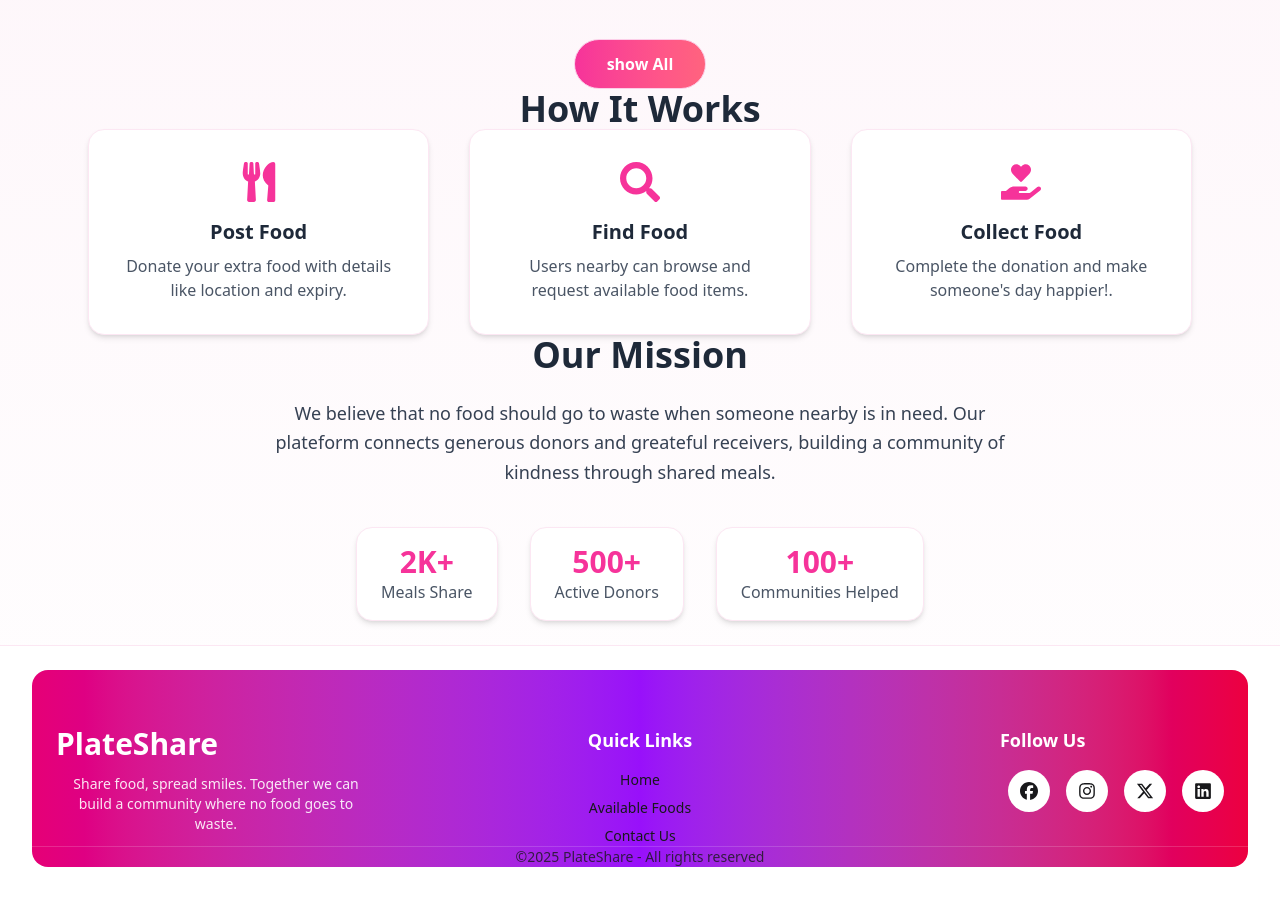
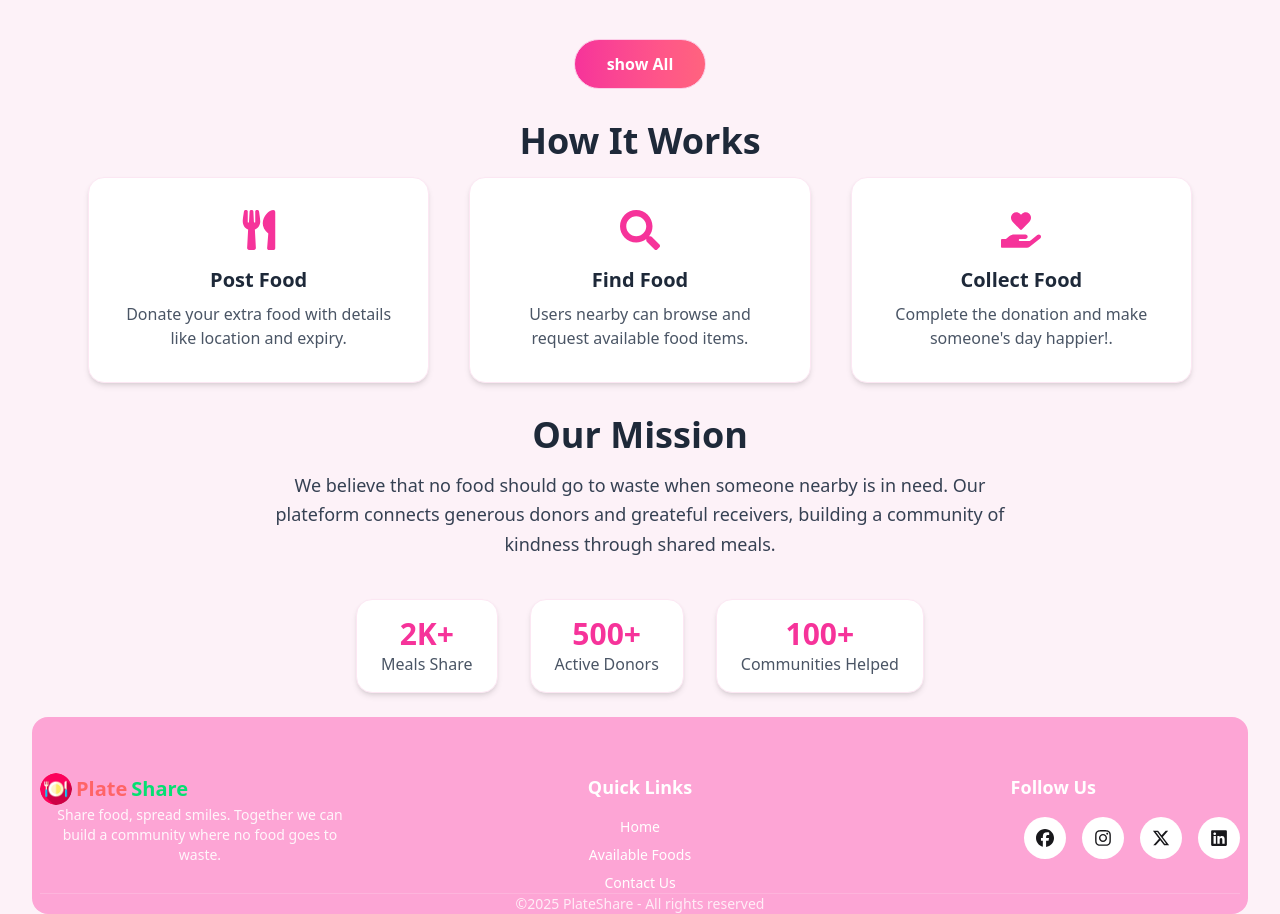
Before and after one commit to Abdur-Razzaqe/plate-share-client, a React (Vite) app: page / in a window 1280 px wide. Shown: the part 560-1474 px from the top of the page. Before the commit the page ends 1451 px from the top, so only its background shows below. Built offline with nearby package versions, Linux system fonts and the light colour scheme; no server answers.

Commit message:
footer section correction

```diff
--- a/src/components/Banner.jsx
+++ b/src/components/Banner.jsx
@@ -14,7 +14,7 @@ const slides = [
   {
     id: 2,
     title: "Be a Food Hero",
-    desc: "Every plate share brings happiness to someone in need.",
+    desc: "Every meal share brings happiness to someone in need.",
     img: "https://i.ibb.co.com/CsX5KPcb/photo-1504674900247-0877df9cc836.jpg",
   },
   {
@@ -26,7 +26,6 @@ const slides = [
 ];
 
 const Banner = () => {
-  // const [current, setCurrent] = useState(0);
   const [direction, setDirection] = useState(1);
   const [index, setIndex] = useState(0);
   const [searchTerm, setSearchTerm] = useState("");
@@ -68,17 +67,14 @@ const Banner = () => {
     enter: (dir) => ({
       x: dir > 0 ? "100%" : "-100%",
       opacity: 0,
-      // zIndex: 0,
     }),
     center: {
       x: 0,
       opacity: 1,
-      // zIndex: 1,
     },
     exit: (dir) => ({
       x: dir > 0 ? "-100%" : "100%",
       opacity: 0,
-      // zIndex: 0,
     }),
   };
 
--- a/src/components/FeaturedFoods.jsx
+++ b/src/components/FeaturedFoods.jsx
@@ -43,7 +43,7 @@ const FeaturedFoods = () => {
 
   return (
     <div>
-      <h2 className="text-3xl md:text-4xl font-bold text-center text-gray-800 mb-10">
+      <h2 className="text-3xl md:text-4xl font-bold text-center text-gray-800 mb-10 ">
         Feature Foods
       </h2>
 
--- a/src/components/Footer.jsx
+++ b/src/components/Footer.jsx
@@ -5,16 +5,19 @@ import {
   FaLinkedin,
   FaXTwitter,
 } from "react-icons/fa6";
+import logo from "../assets/logo.jpg";
 
 const Footer = () => {
   const year = new Date().getFullYear();
   return (
-    <footer className="bg-gradient-to-r from-pink-600 via-purple-600 to-rose-600  pt-14 rounded-2xl">
-      <div className="max-w-7xl mx-auto px-6 grid grid-cols-1 md:grid-cols-3 gap-10 text-center md:left ">
+    <footer className="bg-pink-300 px-2 pt-14 rounded-2xl">
+      <div className=" grid grid-cols-1 md:grid-cols-3 gap-10 text-center md:left ">
         <div className="flex flex-col items-center md:items-start">
-          <h2 className="text-3xl font-bold text-white mb-3">
-            <span>PlateShare</span>
-          </h2>
+          <h3 className="flex items-center gap-1 text-xl font-bold ">
+            <img src={logo} alt="" className="w-8 h-8 rounded-full" />
+            <span className="text-red-400">Plate</span>
+            <span className="text-green-400">Share</span>
+          </h3>
           <p className="text-sm opacity-90 max-w-xs text-white">
             Share food, spread smiles. Together we can build a community where
             no food goes to waste.
@@ -25,21 +28,27 @@ const Footer = () => {
           <h3 className="text-lg font-semibold text-white mb-4">Quick Links</h3>
           <ul className="space-y-2 text-sm">
             <li>
-              <a href="/" className="hover:text-yellow-300 transition">
+              <a
+                href="/"
+                className=" text-white hover:text-yellow-300 transition"
+              >
                 Home
               </a>
             </li>
             <li>
               <a
                 href="/available-foods"
-                className="hover:text-yellow-300  transition"
+                className="text-white hover:text-yellow-300  transition"
               >
                 Available Foods
               </a>
             </li>
 
             <li>
-              <a href="/contact" className="hover:text-yellow-300  transition">
+              <a
+                href="/contact"
+                className="text-white hover:text-yellow-300  transition"
+              >
                 Contact Us
               </a>
             </li>
@@ -81,7 +90,7 @@ const Footer = () => {
         </div>
       </div>
 
-      <div className=" border-t border-white/20  text-center text-sm opacity-80">
+      <div className=" border-t border-white/20  text-center text-sm opacity-80 text-white">
         ©{year} PlateShare - All rights reserved
       </div>
     </footer>
--- a/src/components/HowItWorks.jsx
+++ b/src/components/HowItWorks.jsx
@@ -20,8 +20,8 @@ const HowItWorks = () => {
     },
   ];
   return (
-    <div className="max-w-6xl mx-auto text-center px-6">
-      <h2 className="text-3xl md:text-4xl font-bold text-gray-800">
+    <div className="max-w-6xl mx-auto text-center px-6 mt-8">
+      <h2 className="text-3xl md:text-4xl font-bold text-gray-800 mb-4">
         How It Works
       </h2>
       <div className="grid md:grid-cols-3 gap-10">
--- a/src/components/Mission.jsx
+++ b/src/components/Mission.jsx
@@ -4,12 +4,12 @@ import React from "react";
 
 const Mission = () => {
   return (
-    <div className="max-w-6xl mx-auto px-6 text-center">
+    <div className="max-w-6xl mx-auto px-6 text-center mt-8">
       <motion.h2
         initial={{ opacity: 0, y: 40 }}
         whileInView={{ opacity: 1, y: 0 }}
         transition={{ duration: 0.7 }}
-        className="text-3xl md:text-4xl font-bold text-gray-800 mb-6"
+        className="text-3xl md:text-4xl font-bold text-gray-800 mb-4"
       >
         Our Mission
       </motion.h2>
--- a/src/components/Navbar.jsx
+++ b/src/components/Navbar.jsx
@@ -1,4 +1,4 @@
-import { Link, NavLink } from "react-router";
+import { Link, NavLink, useNavigate } from "react-router";
 import { GoHomeFill } from "react-icons/go";
 import { IoFastFoodOutline, IoLogIn, IoLogOut } from "react-icons/io5";
 import { FaUser } from "react-icons/fa6";
@@ -9,6 +9,13 @@ import icon from "../assets/icon.jpg";
 
 const Navbar = () => {
   const { user, signOutUser } = useContext(AuthContext);
+  const navigate = useNavigate();
+
+  const handleLogout = () => {
+    signOutUser().then(() => {
+      navigate("/");
+    });
+  };
 
   const activeClass =
     "text-pink-500 border-b-2 border-pink-500 transition duration-300";
@@ -58,7 +65,7 @@ const Navbar = () => {
           </ul>
         </div>
         <Link to={"/"} className="flex items-center gap-1 text-xl font-bold">
-          <img src={logo} alt="" className="w-8 h-8" />
+          <img src={logo} alt="" className="w-8 h-8 rounded-full" />
           <span className="text-red-400">Plate</span>
           <span className="text-green-400">Share</span>
         </Link>
@@ -141,7 +148,7 @@ const Navbar = () => {
 
               <li>
                 <button
-                  onClick={signOutUser}
+                  onClick={handleLogout}
                   className="btn btn-xs text-left bg-linear-to-r from-pink-500 to-red-500 text-white"
                 >
                   <IoLogOut /> Logout
--- a/src/layout/MainLayout.jsx
+++ b/src/layout/MainLayout.jsx
@@ -9,7 +9,7 @@ const MainLayout = () => {
   const isHome = location.pathname === "/";
 
   return (
-    <div className="min-h-screen flex flex-col bg-gradient-to-b from-pink-50 to-white">
+    <div className="min-h-screen flex flex-col bg-pink-50">
       <header className="sticky to-0 z-50 bg-white shadow-sm">
         <div className="max-w-7xl mx-auto px-4 sm:px-6 lg:px-8">
           <Navbar />
@@ -24,11 +24,10 @@ const MainLayout = () => {
       <main className="flex-grow max-w-7xl mx-auto w-full px-4 sm:px-6 lg:px-8 py-6">
         <Outlet />
       </main>
-      <footer className="mt-auto bg-white border-t border-pink-100">
-        <div className="max-w-7xl mx-auto px-4 sm:px-6 lg:px-8 py-6 ">
-          <Footer />
-        </div>
-      </footer>
+
+      <div className="max-w-7xl mx-auto w-full px-4 ms:px-6 lg:px-8">
+        <Footer />
+      </div>
     </div>
   );
 };
--- a/src/pages/Auth/Login.jsx
+++ b/src/pages/Auth/Login.jsx
@@ -1,4 +1,4 @@
-import React, { use, useState } from "react";
+import React, { useContext, useState } from "react";
 import { Link, useLocation, useNavigate } from "react-router";
 
 import { FcGoogle } from "react-icons/fc";
@@ -11,7 +11,7 @@ import Footer from "../../components/Footer";
 import Navbar from "../../components/Navbar";
 
 const Login = () => {
-  const { signInUser, signInWithGoogle } = use(AuthContext);
+  const { signInUser, signInWithGoogle } = useContext(AuthContext);
 
   const navigate = useNavigate();
   const location = useLocation();
@@ -91,7 +91,7 @@ const Login = () => {
       <Navbar />
       <div className="flex-grow flex justify-center items-center bg-base-200 px-4 py-6">
         <div className="card bg-white w-full max-w-sm shadow-xl py-6 px-6 rounded-2xl">
-          <h2 className="font-bold text-3xl text-center mb-6 text-gray-900">
+          <h2 className="font-bold text-3xl text-center mb-6 text-pink-500">
             Welcome Back
           </h2>
           <p className="text-center text-pink-400 mb-6">
--- a/src/router/PrivateRoute.jsx
+++ b/src/router/PrivateRoute.jsx
@@ -10,9 +10,7 @@ const PrivateRoute = ({ children }) => {
     return <div>Loading.....</div>;
   }
   if (!user) {
-    return (
-      <Navigate to="auth/login" state={{ from: location }} replace></Navigate>
-    );
+    return <Navigate to="/" state={{ from: location }} replace></Navigate>;
   }
   return children;
 };
```
